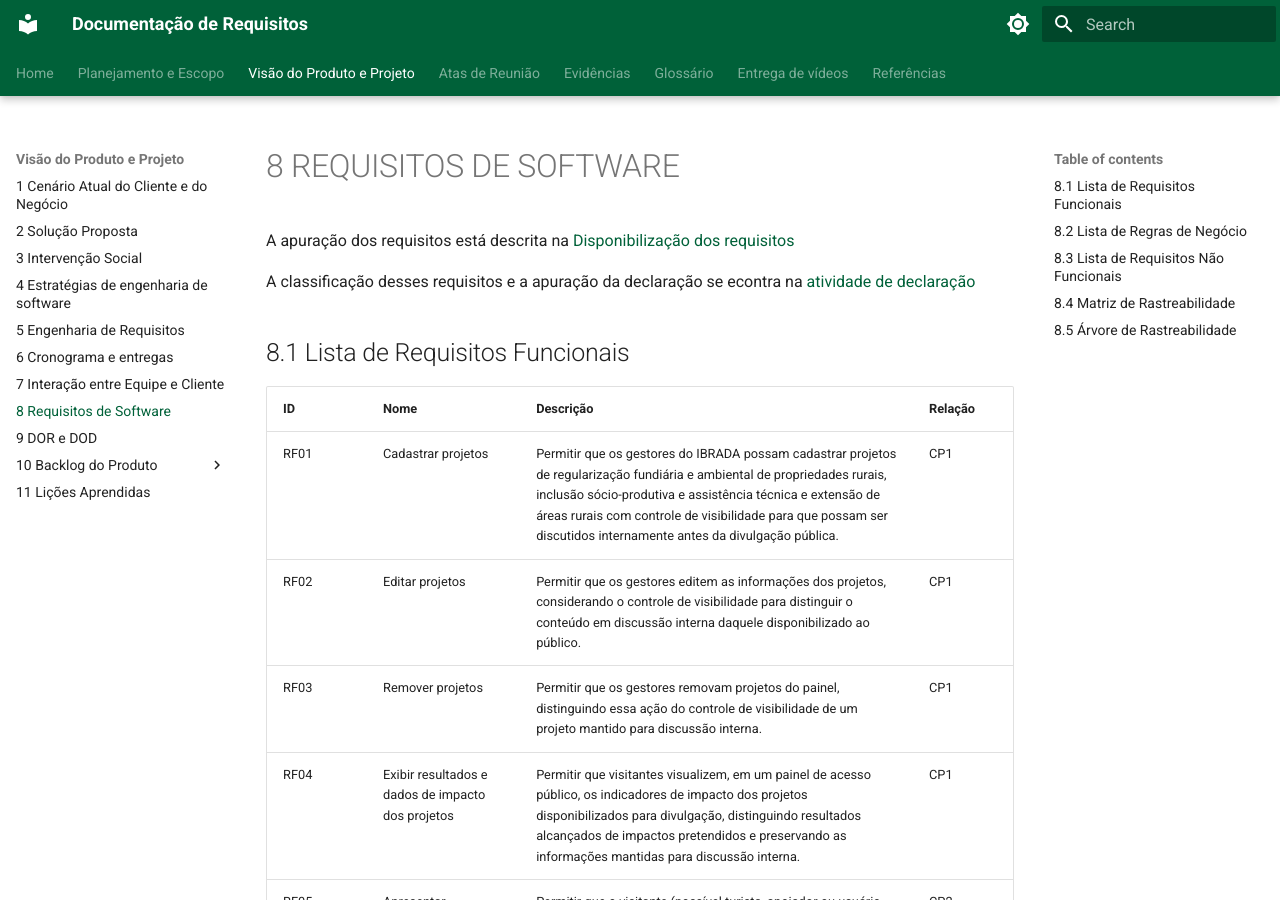
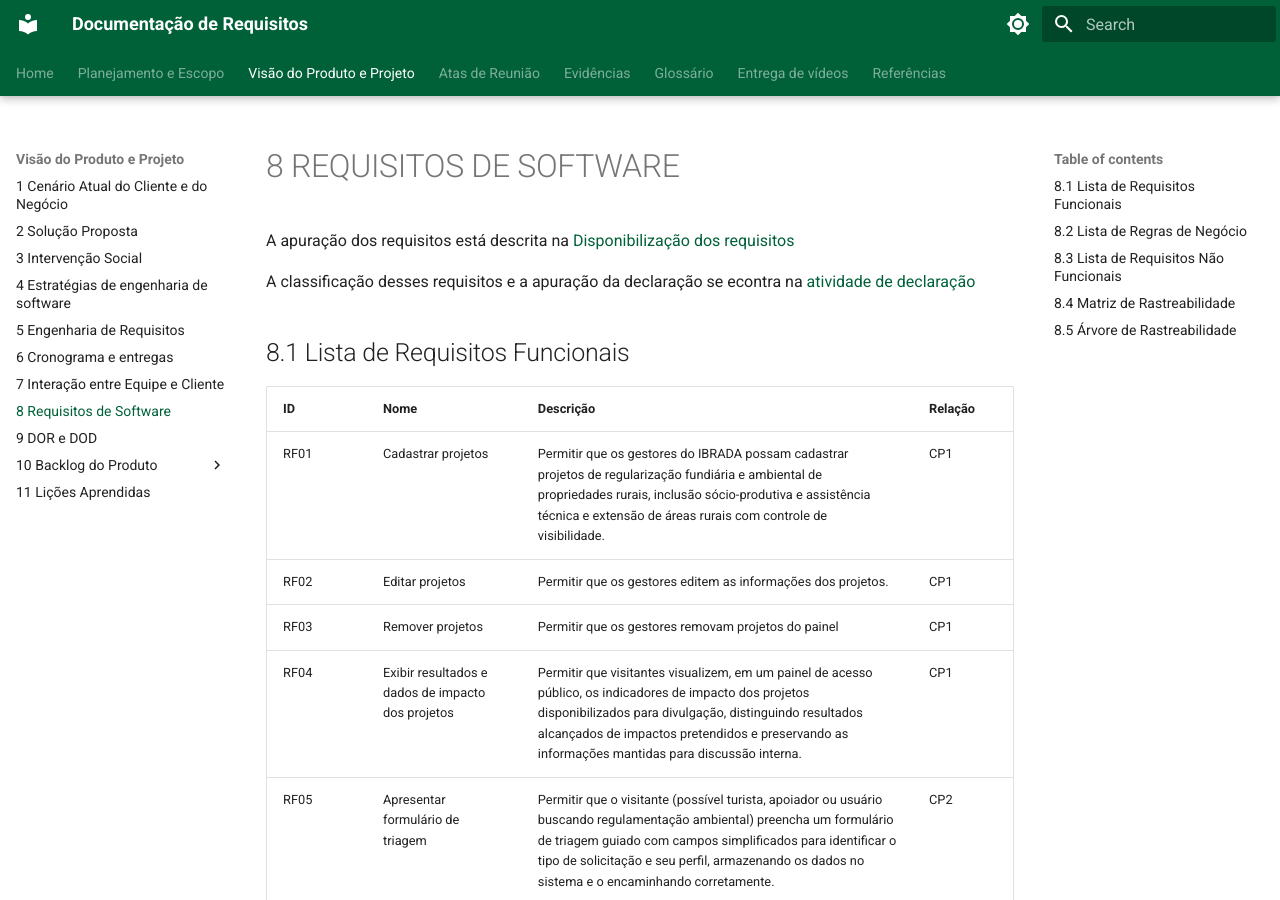
Before and after one commit to mdsreq-fga-unb/REQ-2026.2-T01-IBRADA-NET, an MkDocs documentation site: the page built from docs/documento-visao/8_requisitos.md, in a window 1280 px wide and 900 px high. Built offline with MkDocs 1.6.1 and Material for MkDocs 9.7.7, drawn with Linux system fonts in a browser that asks for light colours; some of the changed text lies outside the part shown.

Commit message:
docs: ajusta RF02 e RF03

```diff
--- a/docs/documento-visao/8_requisitos.md
+++ b/docs/documento-visao/8_requisitos.md
@@ -8,9 +8,9 @@ A classificação desses requisitos e a apuração da declaração se econtra na
 
 | ID | Nome | Descrição | Relação |
 | --- | --- | --- | --- |
-| <span id="rf01"></span>RF01 | Cadastrar projetos | Permitir que os gestores do IBRADA possam cadastrar projetos de regularização fundiária e ambiental de propriedades rurais, inclusão sócio-produtiva e assistência técnica e extensão de áreas rurais com controle de visibilidade para que possam ser discutidos internamente antes da divulgação pública. | CP1 |
-| <span id="rf02"></span>RF02 | Editar projetos | Permitir que os gestores editem as informações dos projetos, considerando o controle de visibilidade para distinguir o conteúdo em discussão interna daquele disponibilizado ao público. | CP1 |
-| <span id="rf03"></span>RF03 | Remover projetos | Permitir que os gestores removam projetos do painel, distinguindo essa ação do controle de visibilidade de um projeto mantido para discussão interna. | CP1 |
+| <span id="rf01"></span>RF01 | Cadastrar projetos | Permitir que os gestores do IBRADA possam cadastrar projetos de regularização fundiária e ambiental de propriedades rurais, inclusão sócio-produtiva e assistência técnica e extensão de áreas rurais com controle de visibilidade. | CP1 |
+| <span id="rf02"></span>RF02 | Editar projetos | Permitir que os gestores editem as informações dos projetos. | CP1 |
+| <span id="rf03"></span>RF03 | Remover projetos | Permitir que os gestores removam projetos do painel | CP1 |
 | <span id="rf04"></span>RF04 | Exibir resultados e dados de impacto dos projetos | Permitir que visitantes visualizem, em um painel de acesso público, os indicadores de impacto dos projetos disponibilizados para divulgação, distinguindo resultados alcançados de impactos pretendidos e preservando as informações mantidas para discussão interna. | CP1 |
 | <span id="rf05"></span>RF05 | Apresentar formulário de triagem | Permitir que o visitante (possível turista, apoiador ou usuário buscando regulamentação ambiental) preencha um formulário de triagem guiado com campos simplificados para identificar o tipo de solicitação e seu perfil, armazenando os dados no sistema e o encaminhando corretamente. | CP2 |
 | <span id="rf06"></span>RF06 | Visualizar catálogo de ecoturismo | Permitir aos usuários visualizar o catálogo de experiências de ecoturismo, incluindo descrições, datas, disponibilidade de vagas e valores. | CP3 |
@@ -44,8 +44,6 @@ A classificação desses requisitos e a apuração da declaração se econtra na
 | <span id="rf34"></span>RF34 | Visualizar propostas de parceria | Apresentar um painel centralizado para a equipe do IBRADA visualizar as solicitações de parceria recebidas. | CP6 |
 | <span id="rf35"></span>RF35 | Enviar resposta de solicitação de parceria | Permitir que o gestor escreva uma resposta à solicitação de parceria pelo sistema, que será enviada de forma automática por email para a empresa candidata. | CP6 |
 | <span id="rf36"></span>RF36 | Compartilhar experiências | Permitir que o usuário compartilhe o conteúdo de uma experiência de ecoturismo selecionada, identificando corretamente a experiência compartilhada. | CP3 |
-
-A necessidade de controle de visibilidade em RF01–RF04 foi registrada na [ata de 28/09/2026](../atas-reuniao/unidade-2/28-09.md). O estado de rascunho é uma proposta ainda pendente de avaliação e validação. Não estão definidos o estado inicial, os responsáveis pela publicação, o efeito da edição de conteúdo publicado ou as condições de ocultação e remoção.
 
 ## 8.2 Lista de Regras de Negócio
 
@@ -95,7 +93,7 @@ Os vínculos de RF20 com outras CPs representam dependências de gestão de aces
 
 <iframe style="border: 1px solid rgba(0, 0, 0, 0.1);" width="800" height="450" src="https://embed.figma.com/board/kxAD4nuFXL6o56GWf61CdO/Guerreiros-do-Backlog?node-id=0-1&embed-host=share" allowfullscreen></iframe>
 
-> Registro histórico de 28/09/2026. A imagem não reflete necessariamente os refinamentos posteriores, como a separação de RF36. Para os vínculos vigentes, consultar a matriz acima e a página de Rastreabilidade.
+> Imagem para controle de versão (última atualização 28/09/2026)
 ![Arvore de Rastreabilidade](../assets/arvore.png)
 
 > [Link da árvore de rastreabilidade](https://www.figma.com/board/kxAD4nuFXL6o56GWf61CdO/Guerreiros-do-Backlog?node-id=0-1&t=2ngK5C1yXCCQdzgd-1)
```
